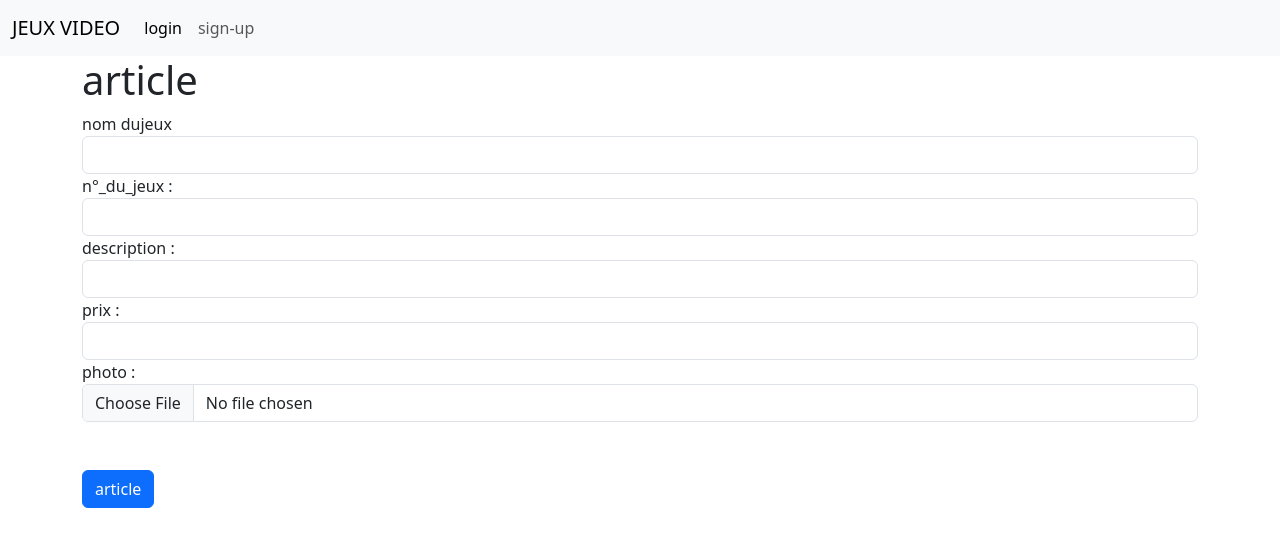
After one commit to nawalbey/jeux_video, a PHP site: page /hotel/article.php in a window 1280 px wide. The commit adds this page. Shown: the top 555 px of the page. Run offline with PHP 8.4, Linux system fonts and the light colour scheme.

Commit message:
article formulaire photo

```diff
--- /dev/null
+++ b/asset/css/style.css
@@ -0,0 +1,3 @@
+.div1{
+    justify-content: center;
+}
--- a/inc/header.php
+++ b/inc/header.php
@@ -8,7 +8,7 @@
         integrity="sha512-z3gLpd7yknf1YoNbCzqRKc4qyor8gaKU1qmn+CShxbuBusANI9QpRohGBreCFkKxLhei6S9CQXFEbbKuqLg0DA=="
         crossorigin="anonymous" referrerpolicy="no-referrer" />
     <link rel="stylesheet" href="	https://cdn.jsdelivr.net/npm/bootstrap@5.3.1/dist/css/bootstrap.min.css">
-    <link rel="stylesheet" href="http://localhost/jeuxvideo/assets/css/style.css">
+    <link rel="stylesheet" href="http://localhost/hotel/assets/css/style.css">
     <title>Document</title>
 </head>
 
@@ -16,7 +16,7 @@
     <!--ici la navbar -->
     <nav class="navbar navbar-expand-lg bg-body-tertiary">
         <div class="container-fluid">
-            <a class="navbar-brand" href="http://localhost/hotel/"> jeux video</a>
+            <a class="navbar-brand" href="http://localhost/hotel/"> JEUX VIDEO</a>
             <button class="navbar-toggler" type="button" data-bs-toggle="collapse" data-bs-target="#navbarText"
                 aria-controls="navbarText" aria-expanded="false" aria-label="Toggle navigation">
                 <span class="navbar-toggler-icon"></span>
--- /dev/null
+++ b/views/article.php
@@ -0,0 +1,36 @@
+<?php include_once "../inc/header.php" ?>
+
+<div class="container">
+    <h1>article</h1>
+    <form action="../model/db_article.php" method="post" enctype="multipart/form-data">
+
+        <div class="form-group">
+            <label>nom dujeux
+            </label>
+            <input type="text" class="form-control" name="nom_du_jeux">
+        </div>
+        <div class="form-group">
+            <label>n°_du_jeux :</label>
+            <input type="number" class="form-control" name="n_du_jeux">
+        </div>
+
+        <div class="form-group">
+            <label>description :</label>
+            <input type="text" class="form-control" name="description">
+        </div>
+
+        <div class="form-group">
+            <label>prix :</label>
+            <input type="number" class="form-control" name="prix">
+        </div>
+        <div class="form-group">
+            <label>photo :</label>
+            <input type="file" class="form-control" name="photo">
+        </div>
+
+
+        <button type="submit" id="bouton" class="btn btn-primary mt-5 mb-5" name="article" value="submit">article</button>
+    </form>
+</div>
+
+<?php include_once "../inc/footer.php" ?>
--- a/views/inscription.php
+++ b/views/inscription.php
@@ -3,7 +3,7 @@
 <div class="container">
     <h1>inscription</h1>
     <form action="../model/db_jeuxvideo.php" method="post">
-
+        <div class="div1">
             <div class="form-group">
                 <label>nom</label>
                 <input type="text" class="form-control" name="nom">
@@ -30,6 +30,7 @@
                 <label>date de naissance:</label>
                 <input type="date" class="form-control" name="date_de_naissance">
             </div>
+        </div>
 
 
         <button type="submit" id="bouton" class="btn btn-primary mt-5 mb-5" name="inscription" value="submit">Inscription</button>
```
Also changed, not shown: model/db_article.php (added, +33 -0 lines), admin/add_jeuxvideo.php (added), asset/img/112385.jpg (renamed from img/112385.jpg), asset/img/3391892020922_h_f_l_0.webp (renamed from img/3391892020922_h_f_l_0.webp), asset/img/5021290092679_h_f_l_0.webp (renamed from img/5021290092679_h_f_l_0.webp), asset/img/5035224124305-0.webp (renamed from img/5035224124305-0.webp), asset/img/81hq+xwbnPL._AC_UF1000,1000_QL80_.jpg (renamed from img/81hq+xwbnPL._AC_UF1000,1000_QL80_.jpg), asset/img/Aain-s-Creed-Mirage-PS5.jpg (renamed from img/Aain-s-Creed-Mirage-PS5.jpg), asset/img/Catwoman_Vol_5_20_Textless_Variant.webp (added), asset/img/Jeu-PS5-Bethesda-Ghostwire-Tokyo-391296-1-xl.webp (renamed from img/Jeu-PS5-Bethesda-Ghostwire-Tokyo-391296-1-xl.webp), asset/img/atlas-fallen-jeux-ps5.jpg (renamed from img/atlas-fallen-jeux-ps5.jpg), asset/img/desktop-wallpaper-bayek-of-siwa-bayek.jpg (added), asset/img/formulaire-classique-plezi-one.webp (renamed from img/formulaire-classique-plezi-one.webp). Lines whose indentation alone changed are shown as unchanged.
